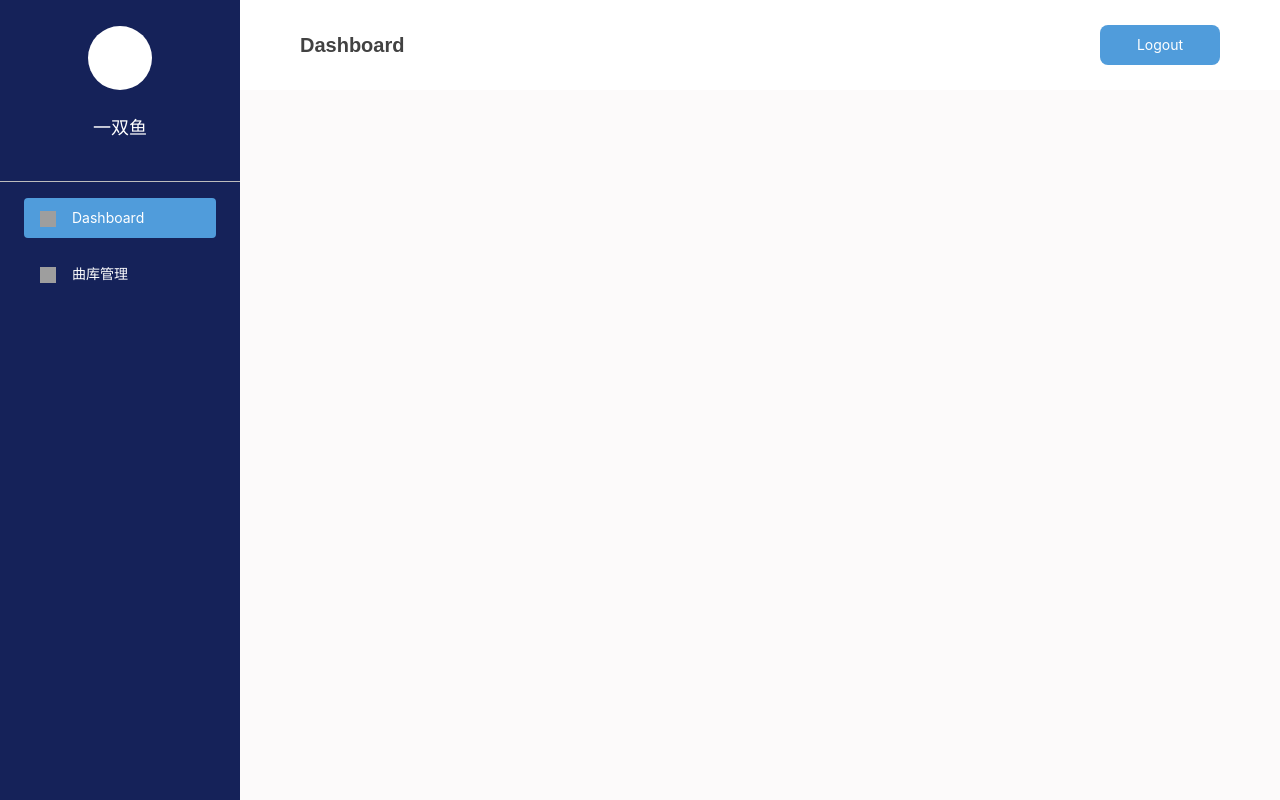
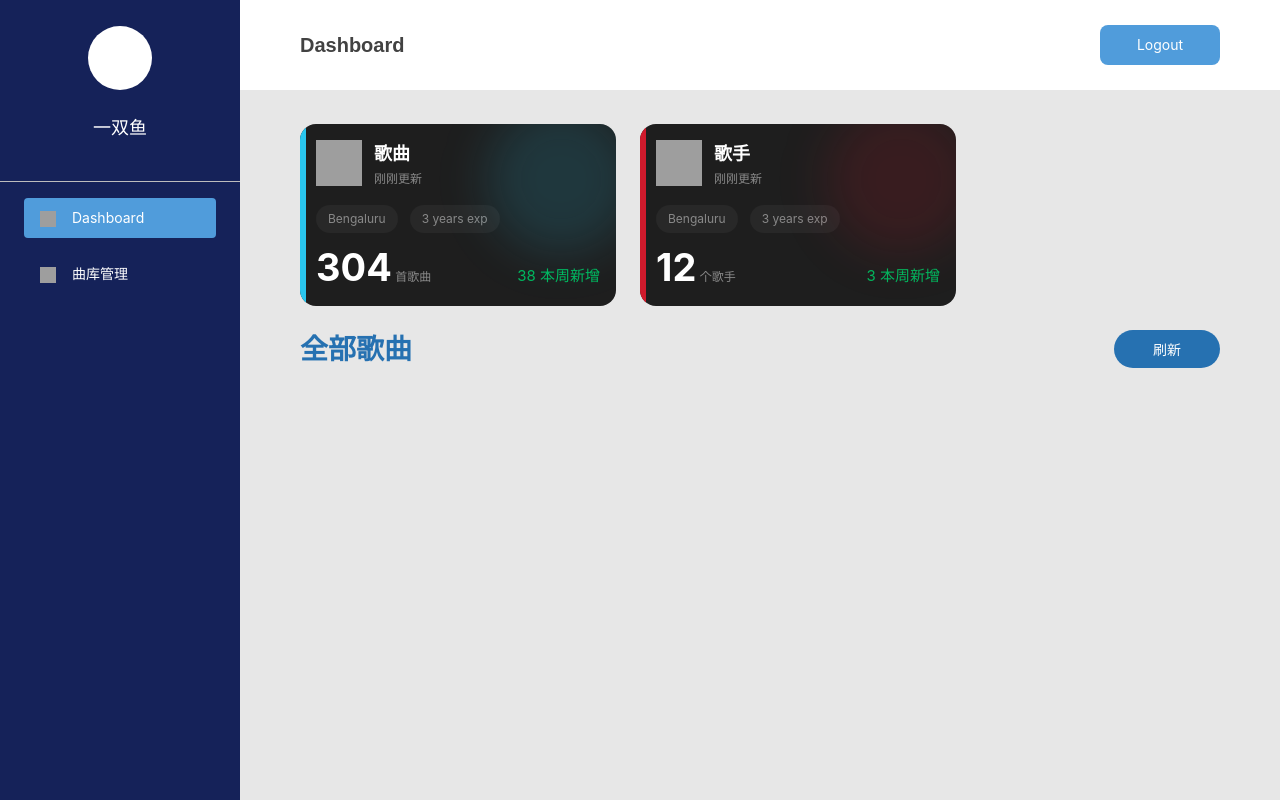
Before and after one commit to fengtianyu-yolo/lemon_music, a Vue app in the folder Web/lemon_music_web/: page /dashboard in a window 1280 px wide. Built offline with nearby package versions, Linux system fonts and the light colour scheme; grey boxes are pictures that could not be loaded.

Commit message:
feat(web): 创建列表

```diff
--- a/Web/lemon_music_web/src/views/dashboard/DashboardView.vue
+++ b/Web/lemon_music_web/src/views/dashboard/DashboardView.vue
@@ -1,5 +1,94 @@
 <template>
     <div class="content">
+        <div class="card-container">
+            <CardView v-for="cardInfo in cardList" :key="cardInfo.title"
+            :title="cardInfo.title"
+            :lastUpdate="cardInfo.lastUpdate"
+            :count="cardInfo.count"
+            :iconSrc="cardInfo.iconSrc"
+            :newAdd="cardInfo.newAdd"
+            :type="cardInfo.type"
+            ></CardView>
+        </div>
 
+        <div class="music-list">
+            <div class="music-list-header">
+                <label>
+                    全部歌曲
+                </label>
+                <button>刷新</button>
+            </div>
+        </div>
     </div>
 </template>
+
+<script setup>
+import { ref } from 'vue';
+import CardView from './CardView.vue';
+import { CARD_TYPE } from './constant';
+
+const cardList = ref([
+    {
+        title: '歌曲',
+        lastUpdate: 1701148342000,
+        count: 304,
+        newAdd: 38,
+        iconSrc: 'src/assets/music_icon.svg',
+        type: CARD_TYPE.MUSIC
+    },
+    {
+        title: '歌手',
+        lastUpdate: 1701061942000,
+        count: 12,
+        newAdd: 3,
+        iconSrc: '/src/assets/music_icon.svg',
+        type: CARD_TYPE.SINGER
+    }
+])
+
+</script>
+
+<style scoped>
+
+.content {
+    padding-left: 60px;
+    padding-top: 34px;
+}
+
+.card-container {
+    display: flex;
+
+}
+
+.music-list {
+    margin-top: 24px;
+    margin-right: 60px;
+}
+
+.music-list-header {
+    display: flex;
+    align-items: center;
+    justify-content: space-between;
+    height: 38px;
+}
+
+.music-list-header label {
+    color: #2671B1;
+    font-size: 28px;
+    font-weight: bold;
+}
+
+.music-list-header button {
+    height: 38px;
+    width: 106px;
+
+    border-radius: 19px;
+    border-width: 0px;
+
+    background-color: #2671B1;
+
+    font-size: 14px;
+    color: #FFFFFF;
+}
+
+</style>
--- a/Web/lemon_music_web/src/views/dashboard/HomeView.vue
+++ b/Web/lemon_music_web/src/views/dashboard/HomeView.vue
@@ -138,6 +138,6 @@ const username = ref('一双鱼')
 /* div的选中态怎么设置 */
 
 .main {
-    background-color: #FCFAFA;
+    background-color: #E7E7E7;
 }
 </style>
```
